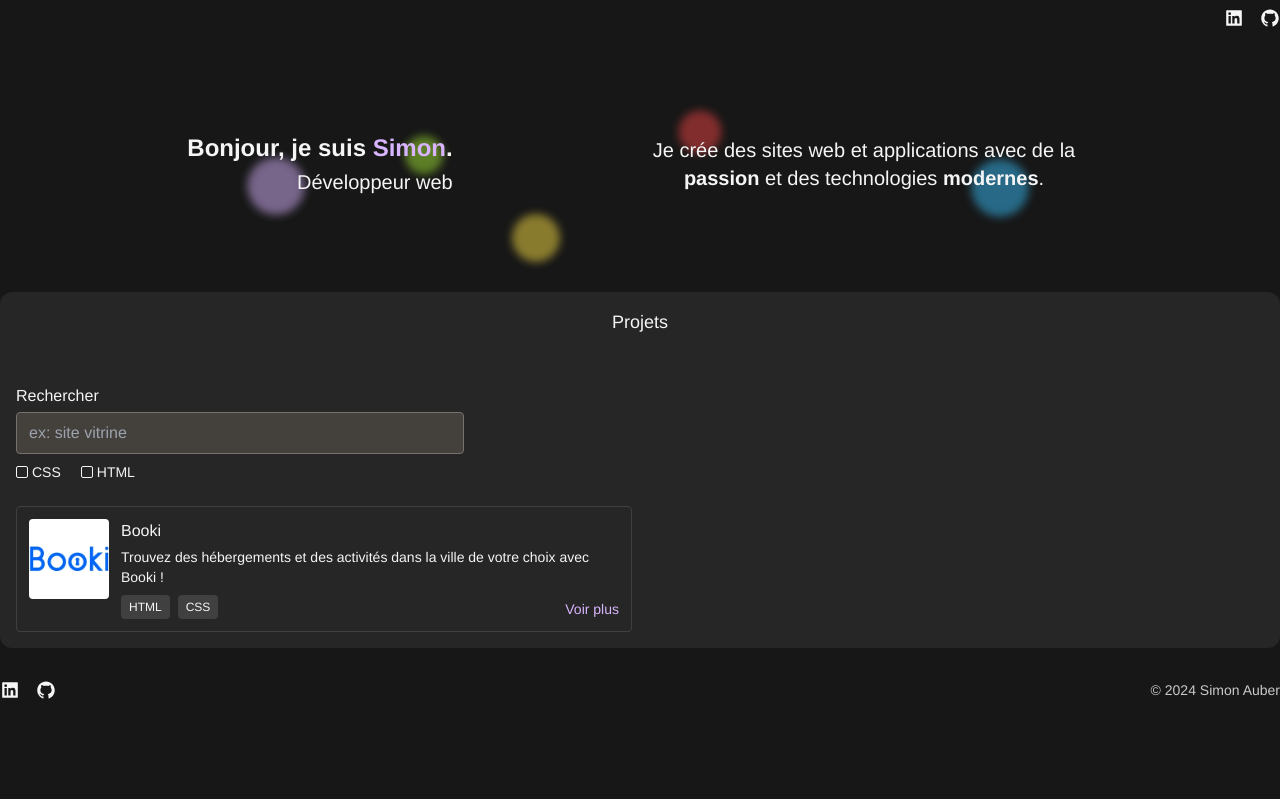
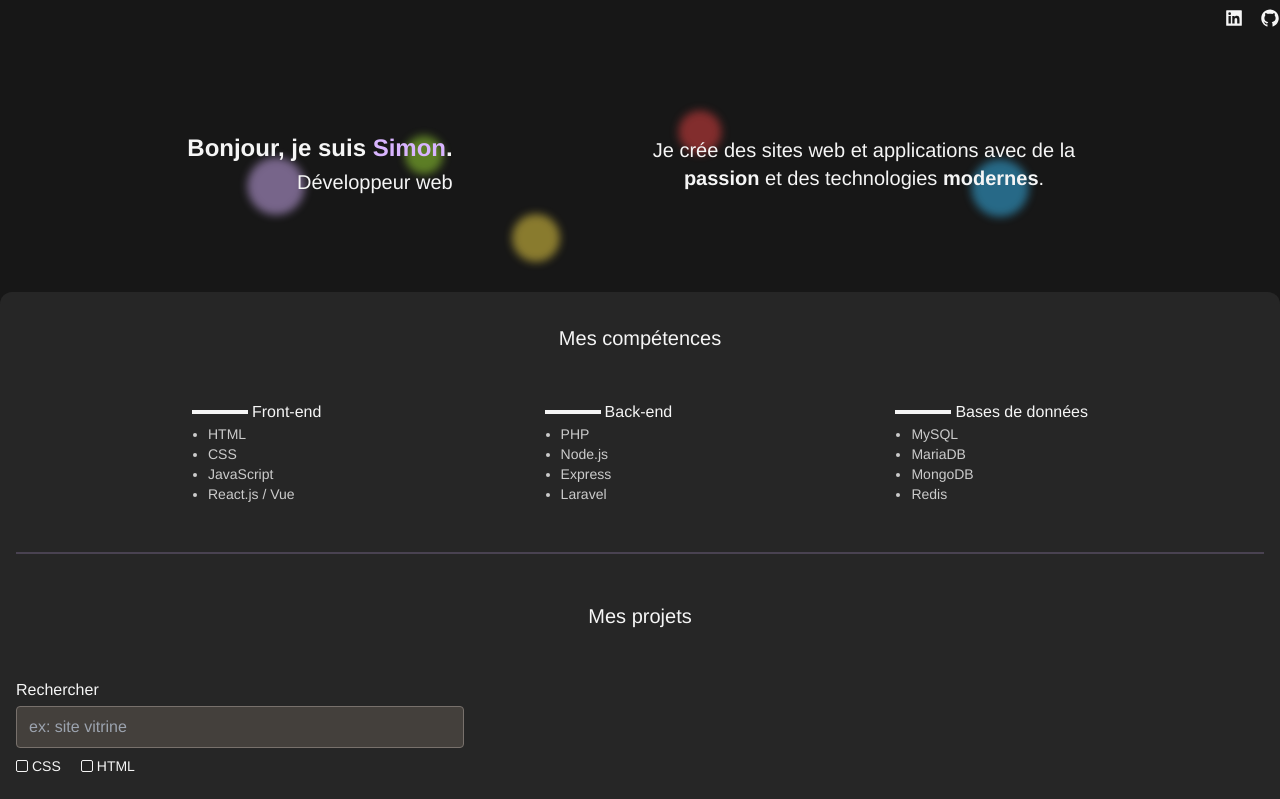
Before and after one commit to aubers/simon-webdev, a React (Vite) app: page / in a window 1280 px wide. Shown: the top 799 px of the page. Built offline with nearby package versions, Linux system fonts and the light colour scheme.

Commit message:
Add skill groups

```diff
--- /dev/null
+++ b/src/components/SkillGroup.tsx
@@ -0,0 +1,20 @@
+interface SkillGroupProps {
+  name: string;
+  skills: string[];
+}
+
+export default function SkillGroup({ name, skills }: SkillGroupProps) {
+  return (
+    <article>
+      <div className="flex items-center gap-x-1">
+        <div className="h-1 w-14 bg-white"></div>
+        <h3>{name}</h3>
+      </div>
+      <ul className="list-disc pl-4 text-sm opacity-80">
+        {skills.map((skill) => (
+          <li key={skill}>{skill}</li>
+        ))}
+      </ul>
+    </article>
+  );
+}
--- a/src/pages/HomePage.tsx
+++ b/src/pages/HomePage.tsx
@@ -6,6 +6,7 @@ import Checkbox from "../components/Checkbox";
 import { useSortedTags } from "../lib/useSortedTags";
 import { useFilteredProjects } from "../lib/useFilteredProjects";
 import Footer from "../components/Footer";
+import SkillGroup from "../components/SkillGroup";
 
 export default function HomePage() {
   const tags = useSortedTags();
@@ -40,14 +41,40 @@ export default function HomePage() {
         <Bubbles />
       </header>
 
-      <main className="bg-gray mx-4 rounded-xl p-4 lg:mx-0">
-        <h3 className="mb-12 text-center text-lg font-medium">Projets</h3>
+      <main className="mx-4 space-y-12 rounded-xl bg-gray p-4 lg:mx-0">
+        <section>
+          <h3 className="mb-12 mt-4 text-center text-xl font-medium">
+            Mes compétences
+          </h3>
+
+          <div className="mx-auto flex max-w-4xl flex-col gap-y-6 lg:flex-row lg:justify-between">
+            <SkillGroup
+              name="Front-end"
+              skills={["HTML", "CSS", "JavaScript", "React.js / Vue"]}
+            />
+            <SkillGroup
+              name="Back-end"
+              skills={["PHP", "Node.js", "Express", "Laravel"]}
+            />
+            <SkillGroup
+              name="Bases de données"
+              skills={["MySQL", "MariaDB", "MongoDB", "Redis"]}
+            />
+          </div>
+        </section>
+
+        <div className="h-0.5 bg-primary/20"></div>
+
+        <section>
+          <h3 className="mb-12 mt-4 text-center text-xl font-medium">
+            Mes projets
+          </h3>
 
           <form onSubmit={(e) => e.preventDefault()}>
             <div className="flex flex-col gap-y-1">
               <label htmlFor="search">Rechercher</label>
               <input
-              className="border-input-border bg-input-bg focus:border-primary w-full max-w-md rounded border px-3 py-2 outline-none transition-colors"
+                className="w-full max-w-md rounded border border-input-border bg-input-bg px-3 py-2 outline-none transition-colors focus:border-primary"
                 type="text"
                 id="search"
                 placeholder="ex: site vitrine"
@@ -67,7 +94,9 @@ export default function HomePage() {
                         setCheckedTags((checkedTags) => [...checkedTags, tag]);
                       } else {
                         setCheckedTags((checkedTags) =>
-                        checkedTags.filter((checkedTag) => checkedTag !== tag),
+                          checkedTags.filter(
+                            (checkedTag) => checkedTag !== tag,
+                          ),
                         );
                       }
                     }}
@@ -81,12 +110,13 @@ export default function HomePage() {
             {filteredProjects.map((project) => (
               <li
                 key={project.title}
-              className="border-lightgray flex h-fit gap-x-3 rounded border p-3"
+                className="flex h-fit gap-x-3 rounded border border-lightgray p-3"
               >
                 <ProjectItem project={project} />
               </li>
             ))}
           </ul>
+        </section>
       </main>
 
       <Footer />
```
Lines whose indentation alone changed are shown as unchanged.
